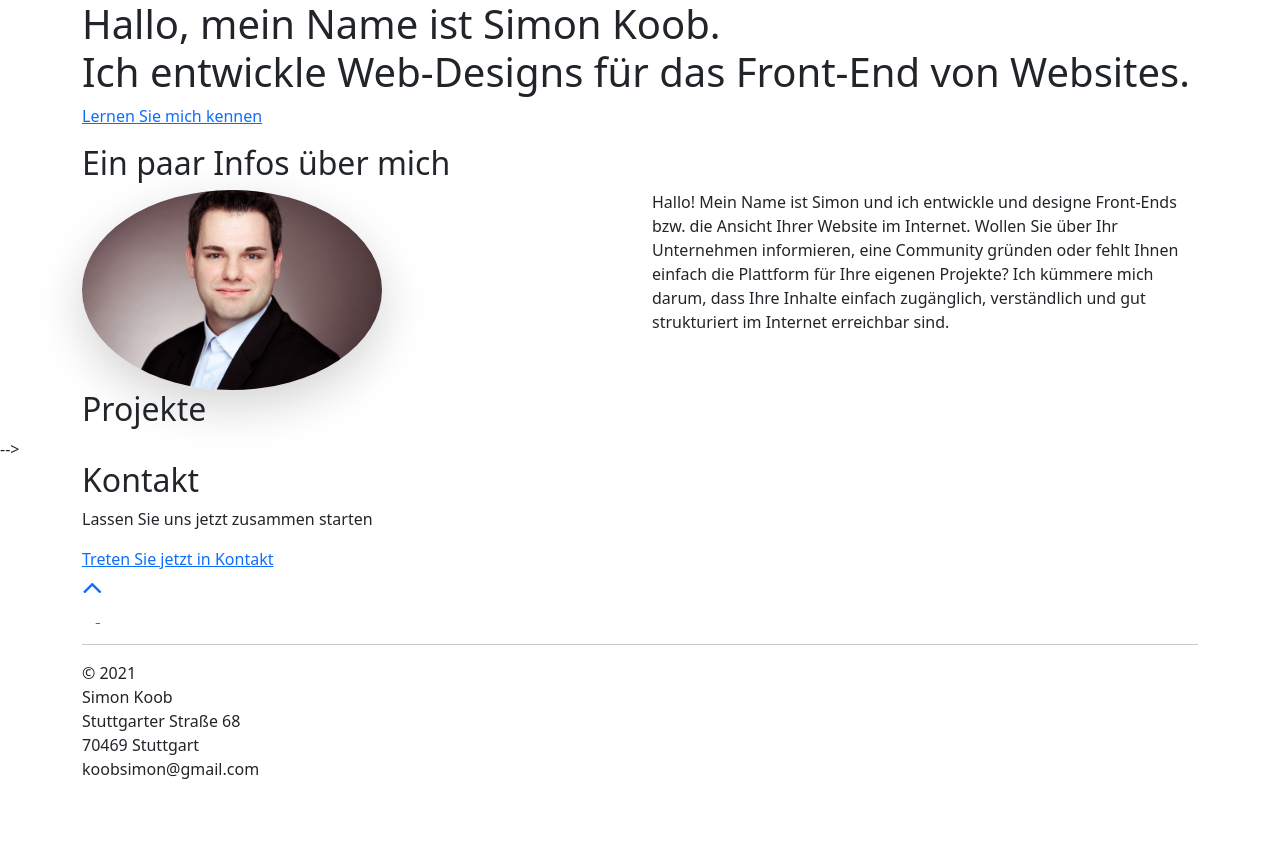
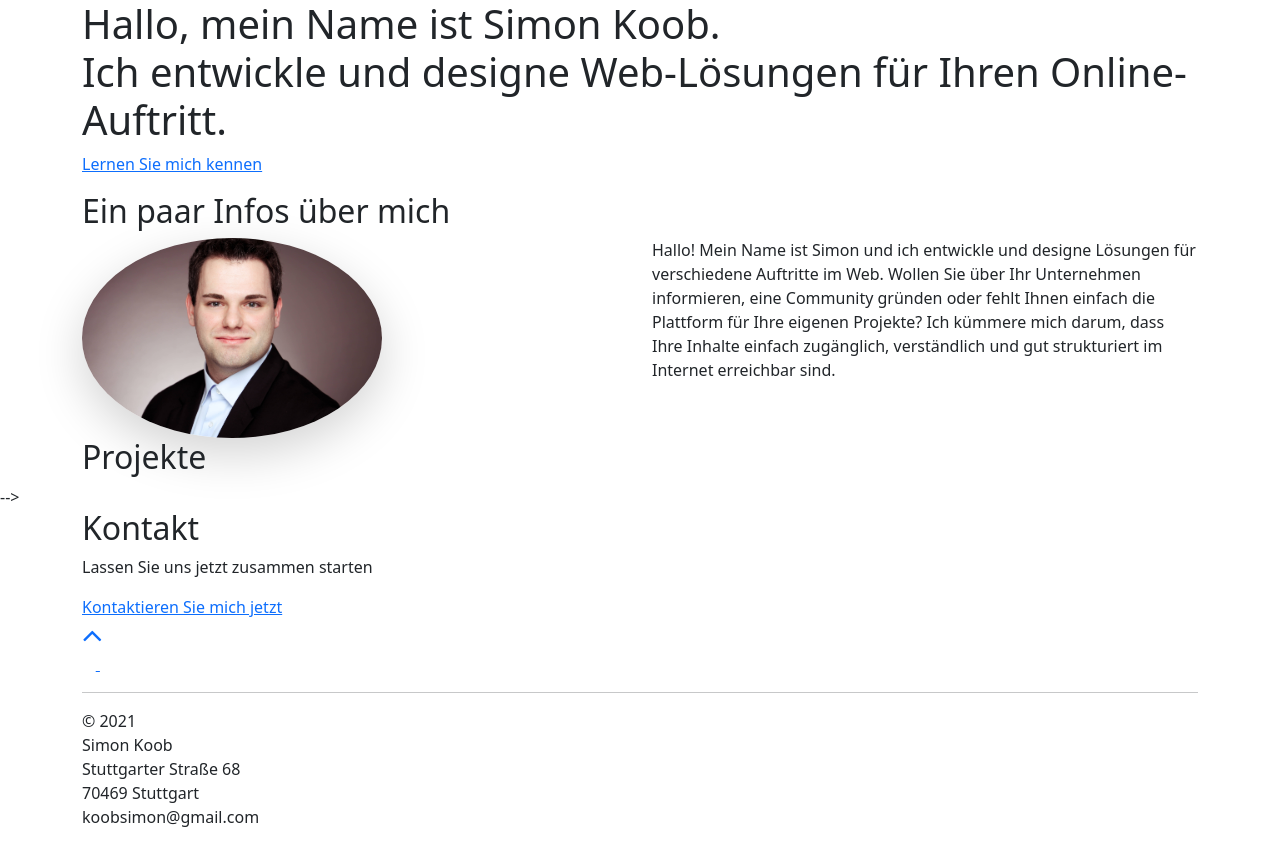
Before and after one commit to sikoob/portfolio, a website: page src/template.html in a window 1280 px wide. Before the commit the page ends 800 px from the top, so only its background shows below. Drawn offline with nearby package versions, Linux system fonts and the light colour scheme.

Commit message:
minor changes

```diff
--- a/src/template.html
+++ b/src/template.html
@@ -49,12 +49,11 @@
         <h1 class="hero-title" class="load-hidden">
           Hallo, mein Name ist <span class="text-color-main ">Simon Koob</span>.
           <br />
-          Ich entwickle Web-Designs für das Front-End von Websites.
+          Ich entwickle und designe Web-Lösungen für Ihren Online-Auftritt.
         </h1>
         <p class="hero-cta" class="load-hidden">
           <a rel="noreferrer" class="cta-btn cta-btn--hero" href="#about"
-            >Lernen Sie mich kennen</a
-          >
+            >Lernen Sie mich kennen</a>
         </p>
       </div>
     </div>
@@ -80,7 +79,7 @@
           <div class="col-md-6 col-sm-12">
             <div class="about-wrapper__info">
               <p class="about-wrapper__info-text">
-                Hallo! Mein Name ist Simon und ich entwickle und designe Front-Ends bzw. die Ansicht Ihrer Website im Internet. Wollen Sie über Ihr Unternehmen informieren, eine
+                Hallo! Mein Name ist Simon und ich entwickle und designe Lösungen für verschiedene Auftritte im Web. Wollen Sie über Ihr Unternehmen informieren, eine
                 Community gründen oder fehlt Ihnen einfach die Plattform für Ihre eigenen Projekte? Ich kümmere mich darum, dass Ihre Inhalte einfach zugänglich, verständlich und gut strukturiert im Internet erreichbar sind.
               </p>
            <!--    <p class="about-wrapper__info-text">
@@ -268,7 +267,7 @@
             target="_blank"
             class="cta-btn cta-btn--resume"
             href="mailto:koobsimon@gmail.com"
-            >Treten Sie jetzt in Kontakt</a>
+            >Kontaktieren Sie mich jetzt</a>
         </div>
       </div>
     </section>
@@ -291,7 +290,6 @@
 
         <hr />
 
-        <!-- If you give me some credit, will be huge for me :) -->
         <p class="footer__text">
           © 2021 <br>Simon Koob <br> Stuttgarter Straße 68 <br> 70469 Stuttgart<br> koobsimon@gmail.com
           <!-- - Template developed by -->
@@ -300,29 +298,6 @@
           > -->
         </p>
 
-        <!-- Remove this paragraph once you setup your custom portfolio -->
-        <!-- <p class="mt-3 pt-3">
-          <a
-            rel="noreferrer"
-            class="github-button"
-            href="https://github.com/cobidev/simplefolio/fork"
-            data-icon="octicon-repo-forked"
-            data-size="large"
-            data-show-count="true"
-            aria-label="Fork ntkme/github-buttons on GitHub"
-            >Fork</a
-          >
-          <a
-            rel="noreferrer"
-            class="github-button"
-            href="https://github.com/cobidev/simplefolio"
-            data-icon="octicon-star"
-            data-size="large"
-            data-show-count="true"
-            aria-label="Star cobidev/simplefolio on GitHub"
-            >Star</a
-          >
-        </p> -->
       </div>
     </footer>
     <!-- /END Footer Section -->
```
